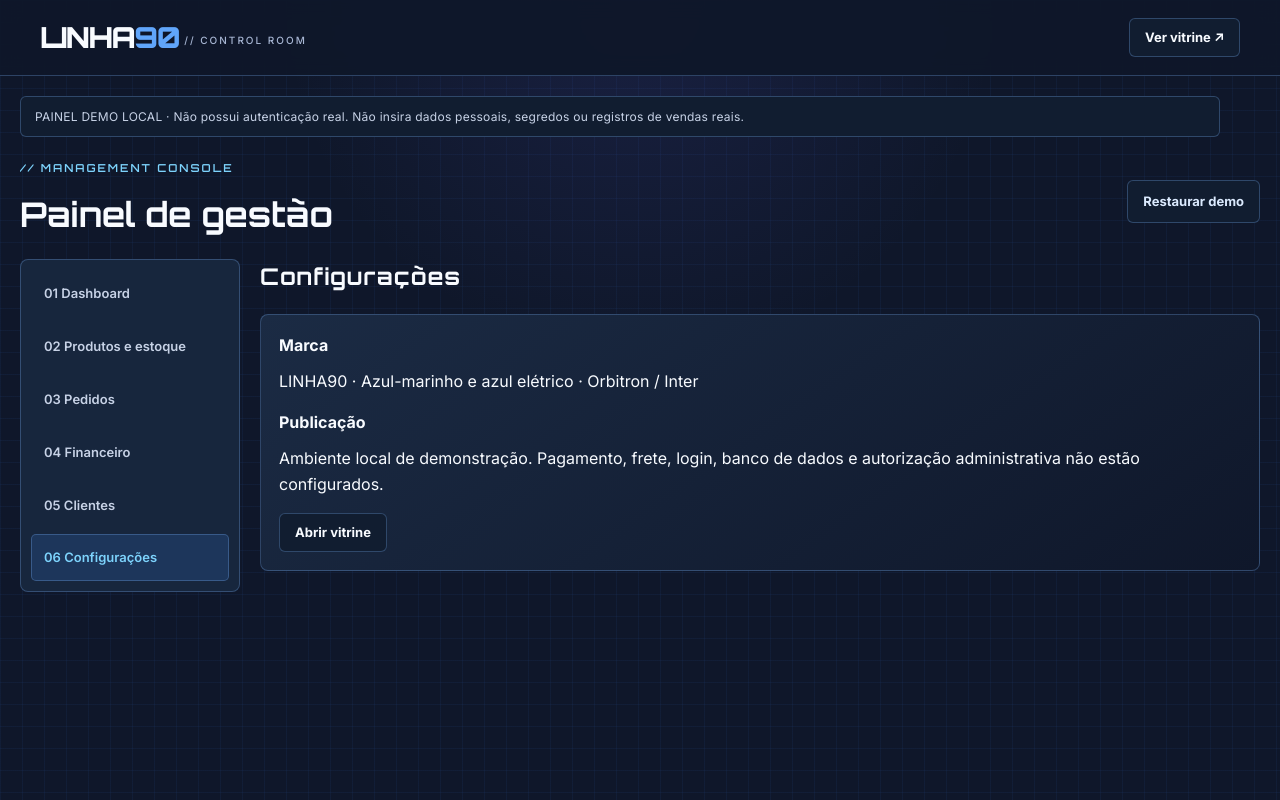
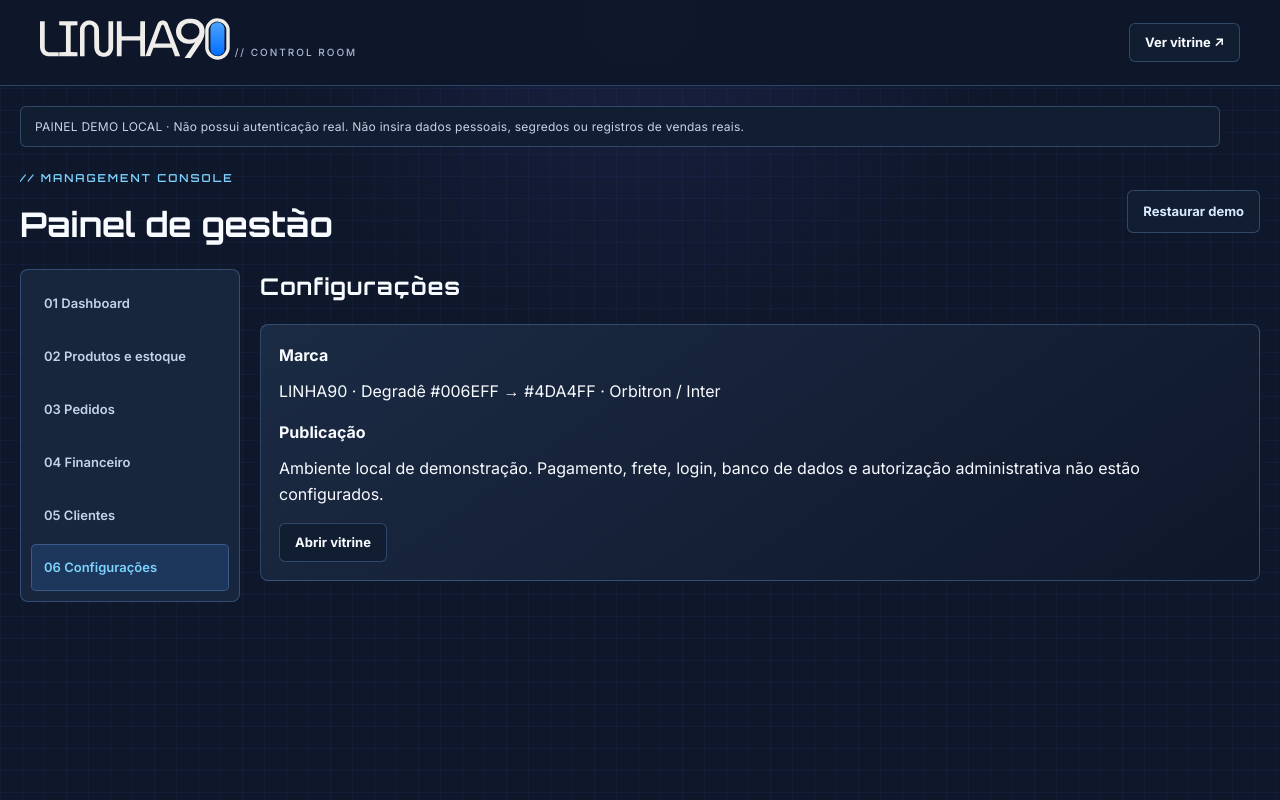
Before and after one commit to almeidamadutw/portfolio, a plain HTML site: page admin.html in a window 1280 px wide. Both pictures are taken after a click on the button "06 Configurações". Drawn offline with Linux system fonts and the light colour scheme.

Commit message:
style: aplica identidade e degradê oficial da LINHA90

```diff
--- a/admin.html
+++ b/admin.html
@@ -1,8 +1,8 @@
 <!doctype html>
 <html lang="pt-BR">
-<head><meta charset="utf-8"><meta name="viewport" content="width=device-width,initial-scale=1"><meta name="robots" content="noindex,nofollow"><meta name="theme-color" content="#0f172a"><title>LINHA90 | Painel de gestão (demo)</title><link rel="preconnect" href="https://fonts.googleapis.com"><link rel="preconnect" href="https://fonts.gstatic.com" crossorigin><link href="https://fonts.googleapis.com/css2?family=Orbitron:wght@400;600;700;900&family=Inter:wght@400;500;600;700&display=swap" rel="stylesheet"><link rel="stylesheet" href="style.css"><link rel="stylesheet" href="store.css"><script defer src="store.js"></script></head>
+<head><meta charset="utf-8"><meta name="viewport" content="width=device-width,initial-scale=1"><meta name="robots" content="noindex,nofollow"><meta name="theme-color" content="#1a1a1a"><link rel="icon" type="image/svg+xml" href="assets/favicon.svg"><title>LINHA90 | Painel de gestão (demo)</title><link rel="preconnect" href="https://fonts.googleapis.com"><link rel="preconnect" href="https://fonts.gstatic.com" crossorigin><link href="https://fonts.googleapis.com/css2?family=Orbitron:wght@400;600;700;900&family=Inter:wght@400;500;600;700&display=swap" rel="stylesheet"><link rel="stylesheet" href="style.css"><link rel="stylesheet" href="store.css"><script defer src="store.js"></script></head>
 <body class="store-page admin-page" data-page="admin">
-<nav class="nav"><a class="brand" href="./">LINHA<span>90</span><small> // CONTROL ROOM</small></a><a class="ghost" href="./">Ver vitrine ↗</a></nav>
+<nav class="nav"><a class="brand" href="./"><img class="brand-logo" src="assets/linha90-light.svg" alt="LINHA90" width="190" height="42"><small> // CONTROL ROOM</small></a><a class="ghost" href="./">Ver vitrine ↗</a></nav>
 <main class="admin-wrap"><div class="notice">PAINEL DEMO LOCAL · Não possui autenticação real. Não insira dados pessoais, segredos ou registros de vendas reais.</div><div class="heading"><div><div class="eyebrow">// MANAGEMENT CONSOLE</div><h1>Painel de gestão</h1></div><button class="ghost" id="reset-demo" type="button">Restaurar demo</button></div>
 <div class="admin-shell"><aside class="admin-menu" aria-label="Módulos"><button data-tab="overview" class="selected">01 Dashboard</button><button data-tab="inventory">02 Produtos e estoque</button><button data-tab="orders">03 Pedidos</button><button data-tab="finance">04 Financeiro</button><button data-tab="customers">05 Clientes</button><button data-tab="settings">06 Configurações</button></aside>
 <div class="admin-content">
@@ -11,6 +11,6 @@
 <section data-panel="orders" class="admin-panel" hidden><h2>Pedidos de teste</h2><label>Filtrar status<select id="order-filter"><option value="">Todos</option><option>Simulado</option><option>Confirmado (teste)</option><option>Enviado (teste)</option><option>Concluído (teste)</option><option>Cancelado (teste)</option></select></label><div id="order-table" class="table-scroll"></div></section>
 <section data-panel="finance" class="admin-panel" hidden><h2>Financeiro simulado</h2><p class="muted">Indicadores calculados apenas com pedidos de demonstração concluídos. Margem bruta não inclui frete, tributos ou taxas.</p><div id="finance-kpis" class="kpis"></div><div id="finance-table" class="table-scroll"></div></section>
 <section data-panel="customers" class="admin-panel" hidden><h2>Clientes</h2><div class="panel-box">Dados de clientes reais não são coletados neste protótipo. O módulo de contas, endereços e histórico exige autenticação e banco de dados protegidos.</div></section>
-<section data-panel="settings" class="admin-panel" hidden><h2>Configurações</h2><div class="panel-box"><h3>Marca</h3><p>LINHA90 · Azul-marinho e azul elétrico · Orbitron / Inter</p><h3>Publicação</h3><p>Ambiente local de demonstração. Pagamento, frete, login, banco de dados e autorização administrativa não estão configurados.</p><a class="ghost" href="./">Abrir vitrine</a></div></section>
+<section data-panel="settings" class="admin-panel" hidden><h2>Configurações</h2><div class="panel-box"><h3>Marca</h3><p>LINHA90 · Degradê #006EFF → #4DA4FF · Orbitron / Inter</p><h3>Publicação</h3><p>Ambiente local de demonstração. Pagamento, frete, login, banco de dados e autorização administrativa não estão configurados.</p><a class="ghost" href="./">Abrir vitrine</a></div></section>
 </div></div></main>
 <dialog id="edit-dialog" class="modal"><div class="dialog-head"><h2 id="edit-title">Produto</h2><button class="ghost close-dialog" type="button" aria-label="Fechar">×</button></div><form id="product-form" class="product-form"><input type="hidden" name="id"><label>Nome<input name="name" required maxlength="80"></label><label>Categoria<input name="category" required maxlength="50"></label><label>Descrição<textarea name="description" required maxlength="500"></textarea></label><div class="form-grid"><label>Preço (R$)<input name="price" type="number" step=".01" min="0.01" max="999999" required></label><label>Custo (R$)<input name="cost" type="number" step=".01" min="0" max="999999" required></label><label>Estoque<input name="stock" type="number" step="1" min="0" max="999999" required></label><label>SKU<input name="sku" required maxlength="40"></label></div><label>Imagem (URL HTTPS opcional)<input name="image" type="url" placeholder="https://"></label><label class="check"><input name="active" type="checkbox" checked> Visível no catálogo</label><button type="submit" class="action full">Salvar produto de teste</button></form></dialog><div id="toast" role="status" aria-live="polite"></div></body></html>
```
